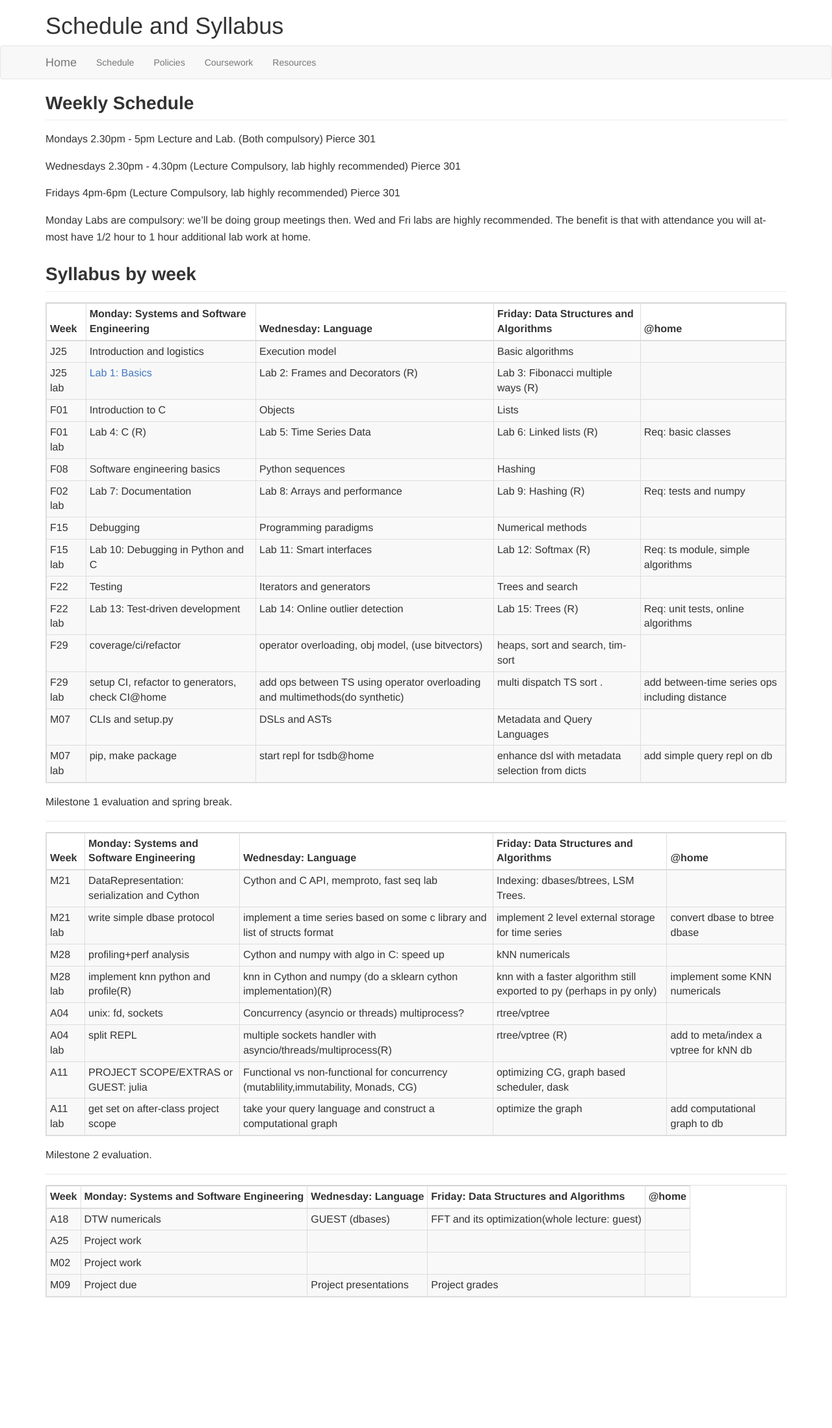
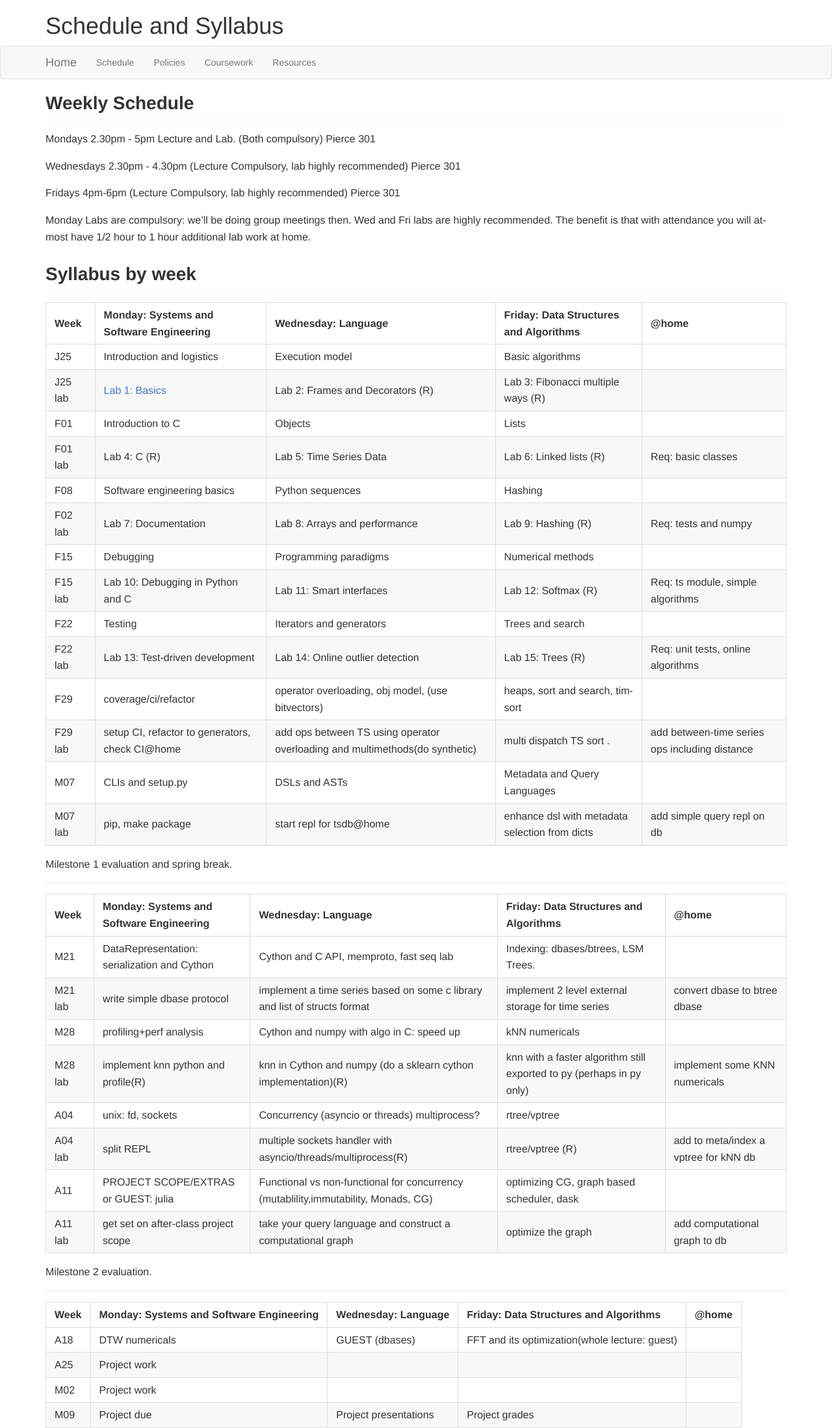
Before and after one commit to rdadolf/cs207, a Jekyll site: the page built from schedule.md, in a window 1280 px wide. Shown: the whole page at 65% size. Built offline with Jekyll 4.4.1, drawn with Linux system fonts in a browser that asks for light colours; nearby versions of some CDN libraries; Markdown is read by kramdown in place of the engine named in the settings; before the commit the page ends 1996 px from its top, so only the background shows below that.

Commit message:
No longer need kramdown tags.

```diff
--- a/schedule.md
+++ b/schedule.md
@@ -31,7 +31,6 @@
 | F29 lab | setup CI, refactor to generators, check CI@home | add ops between TS using operator overloading and multimethods(do synthetic) | multi dispatch TS sort .                 | add between-time series ops including distance |
 | M07     | CLIs and setup.py                        | DSLs and ASTs                            | Metadata and Query Languages             |                                          |
 | M07 lab | pip, make package                        | start repl for tsdb@home                 | enhance dsl with metadata selection from dicts | add simple query repl on db              |
-{:class="table table-striped table-bordered table-condensed"}
 
 Milestone 1 evaluation and spring break.
 
@@ -47,7 +46,6 @@
 | A04 lab | split REPL                               | multiple sockets handler with asyncio/threads/multiprocess(R) | rtree/vptree (R)                         | add to meta/index a vptree for kNN db |
 | A11     | PROJECT SCOPE/EXTRAS or GUEST: julia     | Functional vs non-functional for concurrency (mutablility,immutability, Monads, CG) | optimizing CG, graph based scheduler, dask |                                       |
 | A11 lab | get set on after-class project scope     | take your query language and construct a computational graph | optimize the graph                       | add computational graph to db         |
-{:class="table table-striped table-bordered table-condensed"}
 
 Milestone 2 evaluation.
 
@@ -59,4 +57,3 @@
 | A25  | Project work                             |                       |                                          |       |
 | M02  | Project work                             |                       |                                          |       |
 | M09  | Project due                              | Project presentations | Project grades                           |       |
-{:class="table table-striped table-bordered table-condensed"}
```
